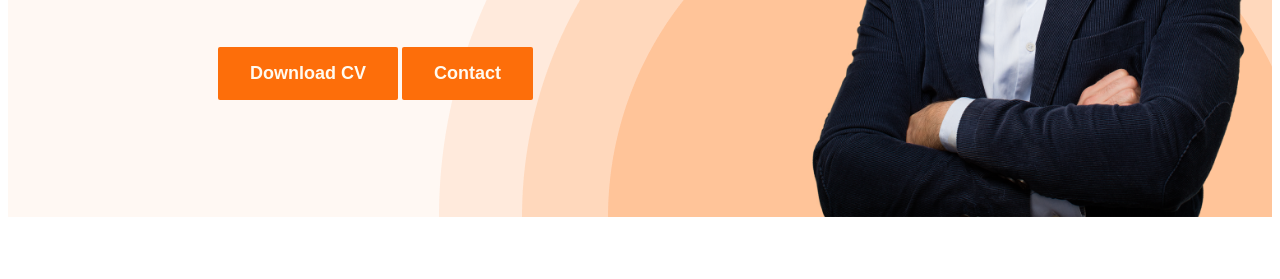
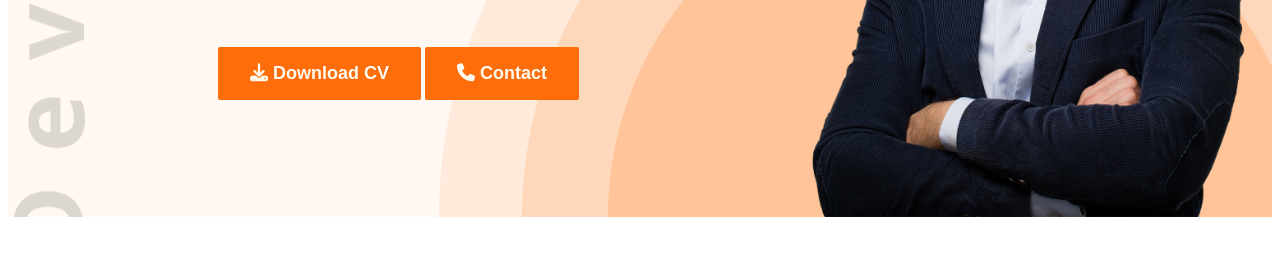
Before and after one commit to HasnathAhmedTamim/web-dev-portfolio1, a plain HTML site: page index.html in a window 1280 px wide. Shown: the part 521-800 px from the top of the page. Drawn offline with Linux system fonts and the light colour scheme.

Commit message:
fonticonadd

```diff
--- a/index.html
+++ b/index.html
@@ -8,6 +8,7 @@
 <link rel="preconnect" href="https://fonts.gstatic.com" crossorigin>
 <link href="https://fonts.googleapis.com/css2?family=Merriweather&family=Montserrat&family=Open+Sans:wght@400;700;800&family=Pacifico&family=Rubik+Mono+One&family=Sacramento&display=swap" rel="stylesheet">
     <link rel="stylesheet" href="styles.css/portfolio.css" />
+    <script src="https://kit.fontawesome.com/4f2e6c2d5e.js" crossorigin="anonymous"></script>
   </head>
   <body>
     <header class="header">
@@ -25,8 +26,8 @@
                 <h3 class="banner-greeting">Hi, I  am</h3>
                 <h1 class="banner-heading">Mary Hardy</h1>
                 <p class="banner-des">Shot what able cold new see hold.Friendly as an betrayed formerly he. Morning because as to society behaved moments.</p>
-                <button class="btn-primary" >Download CV</button>
-                <button class="btn-primary" >Contact</button>
+                <button class="btn-primary" ><i class="fa-solid fa-download"></i> Download CV</button>
+                <button class="btn-primary" ><i class="fa-solid fa-phone"></i> Contact</button>
             </div>
             <img class="profile-picture" src="images/hardy.png" alt="">
       </div>
@@ -155,7 +156,7 @@
 
             </div>
             <div class="download-cv">
-              <button class="btn-primary">Download CV</button>
+              <button class="btn-primary"><i class="fa-solid fa-download"></i> Download CV</button>
             </div>
          </section>
 
--- a/styles.css/portfolio.css
+++ b/styles.css/portfolio.css
@@ -51,9 +51,10 @@ body {
 
 .header {
   background-color: #fff8f3;
-  background-image: url("../images/header_bg.png");
+  background-image: url("../images/header_bg.png"),url('../images/developer.png');
   background-repeat: no-repeat;
-  background-position: bottom right;
+  background-position: bottom right ,top left;
+
 }
 .banner {
   padding: 30px 20px 0px 210px;
```
